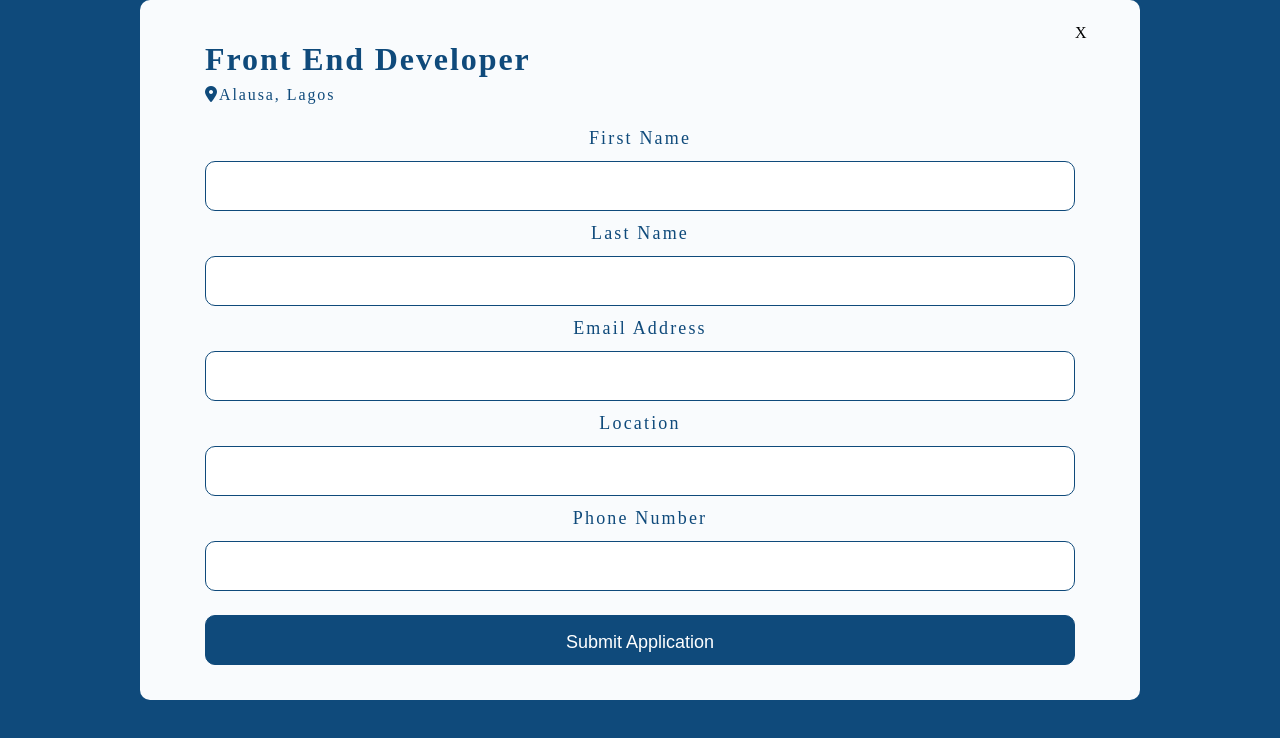
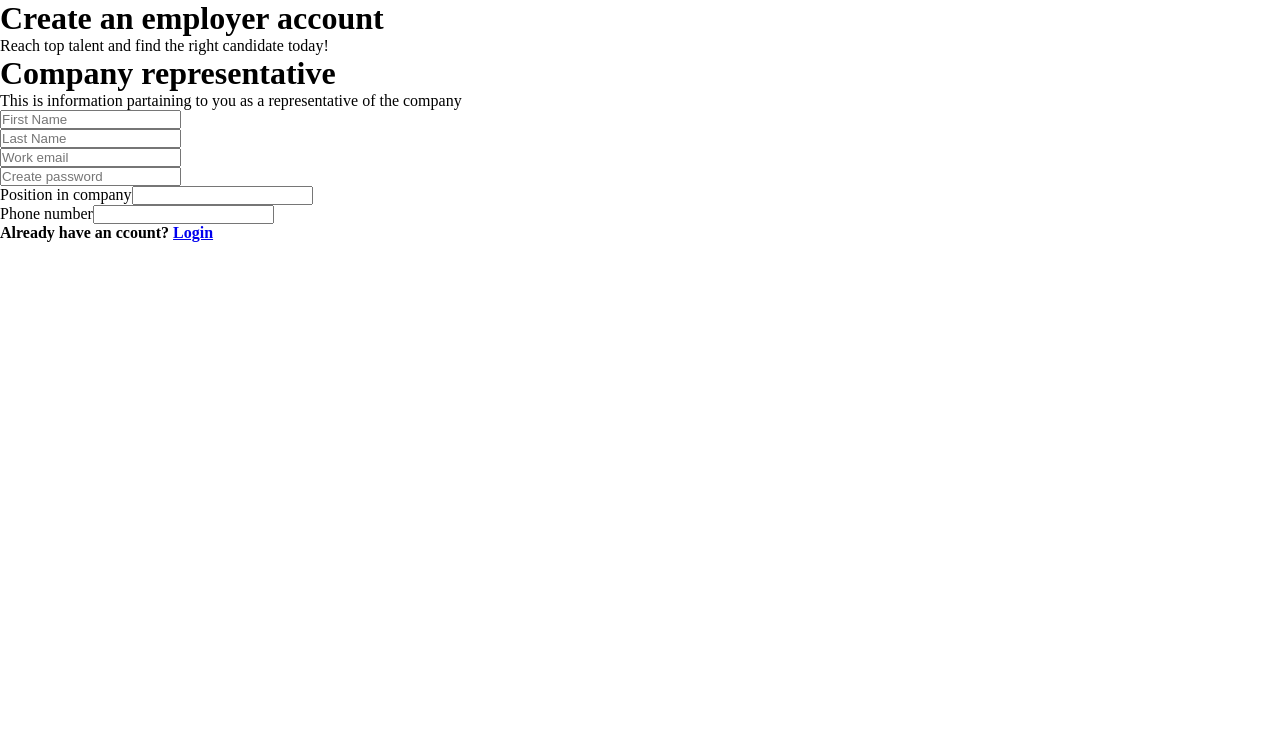
Before and after one commit to chiomaT/Decagon-week8-task, a React (Create React App) app in the folder job-app/: page / in a window 1280 px wide. Shown: the top 738 px of the page. Built offline with nearby package versions, Linux system fonts and the light colour scheme.

Commit message:
sign up modified

```diff
--- a/job-app/src/App.js
+++ b/job-app/src/App.js
@@ -1,11 +1,13 @@
 import React from 'react';
 import ApplicationForm from './Components/ApplicationForm'
-import './App.css';
+import Employer from './Components/Employer/Employerjs';
+// import './App.css';
 
 function App() {
   return (
     <div className="App">
-      <ApplicationForm />
+      {/* <ApplicationForm /> */}
+      <Employer />
     </div>
   );
 }
--- /dev/null
+++ b/job-app/src/Components/Employer/Employerjs.js
@@ -0,0 +1,69 @@
+import React from "react";
+const Employer = () => {
+  return (
+    <div className="employer-entire-page">
+      <div className="form-title">
+        <h1>Create an employer account</h1>
+        <p>Reach top talent and find the right candidate today!</p>
+      </div>
+
+      <div className="form-container">
+        <div className="aside">
+          <h1>Company representative</h1>
+          <p>
+            This is information partaining to you as a representative of the
+            company
+          </p>
+        </div>
+
+        <div class="form-first-section">
+            <div id ="fname">
+            <input
+            className="firstName"
+            type="text"
+            name="firstname"
+            placeholder="First Name"
+          />
+            </div>
+          <div id ="lname">
+          <input
+            className="firstName"
+            type="text"
+            name="firstname"
+            placeholder="Last Name"
+          />
+          </div>
+          <div id = "work-e">
+          <input
+            className="firstName"
+            type="text"
+            name="firstname"
+            placeholder="Work email"
+          />
+          </div>
+          <div id ="password">
+          <input
+            className="firstName"
+            type="text"
+            name="firstname"
+            placeholder="Create password"
+          />
+          </div>
+         <div id ="position">
+         <label for="Location">Position in company</label>
+          <input className="location" type="text" />
+         </div>
+          <div id ="phone">
+          <label for="Location">Phone number</label>
+          <input className="location" type="text" />
+          </div>
+
+        </div>
+        <div class ="already-have-acct">
+            <h4>Already have an ccount? <a href = "#">Login</a></h4>
+        </div>
+      </div>
+    </div>
+  );
+};
+export default Employer;
--- a/job-app/src/index.css
+++ b/job-app/src/index.css
@@ -5,7 +5,7 @@
 }
 
 body {
-  background: #0F4A7B;
+  /* background: #0F4A7B; */
 }
 
 .container {
@@ -87,7 +87,7 @@ body {
 }
 
 input[type="text"] {
-  font-size: 80px !important;
+  /* font-size: 80px !important; */
 }
 
 .Application-Form .Application-btn {
```
Also changed, not shown: job-app/src/Components/Employer/Employerstyle.css (added).
